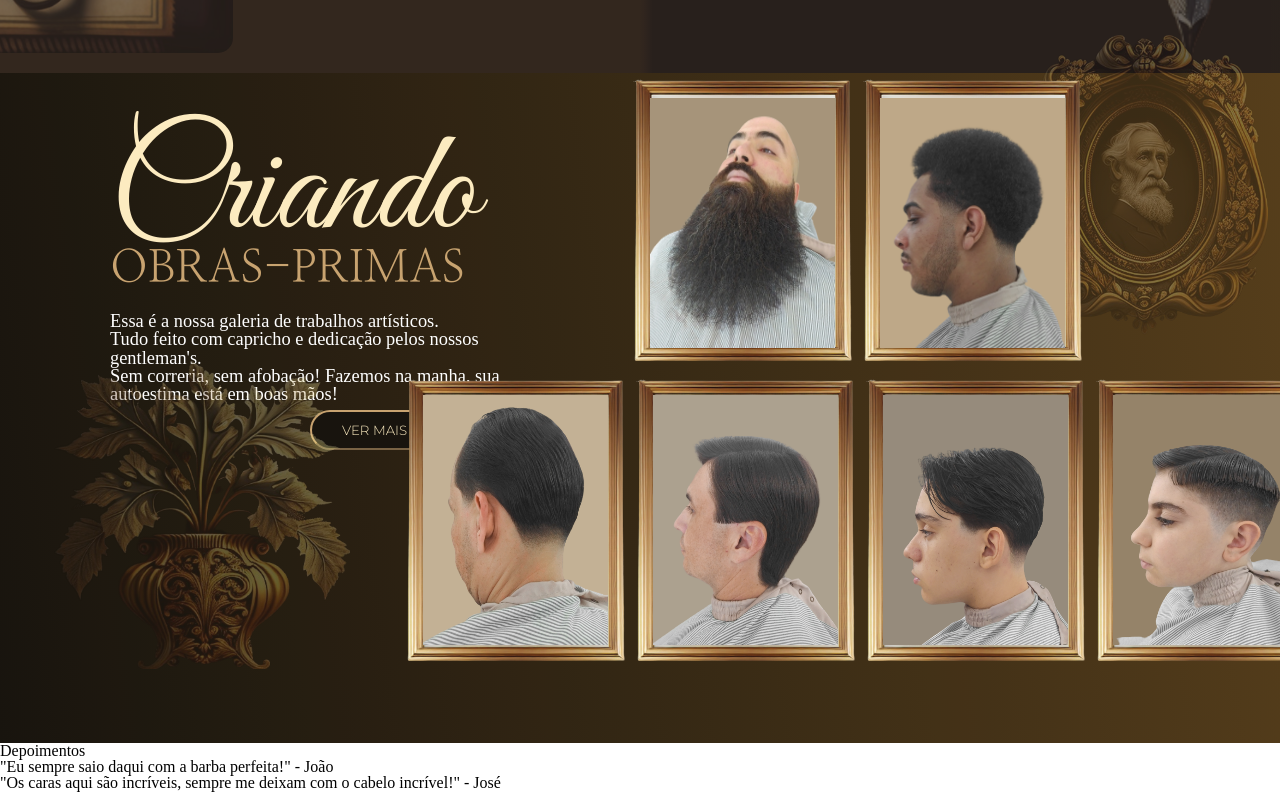
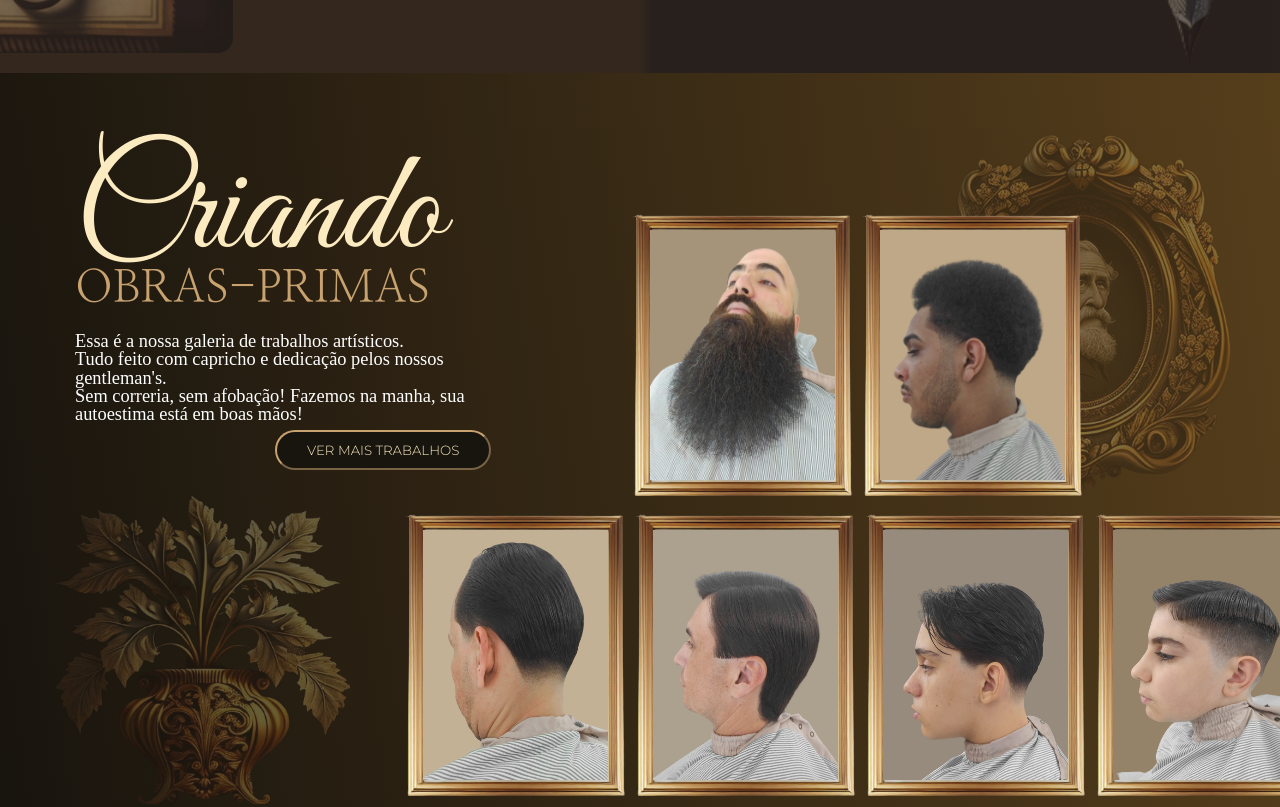
Before and after one commit to Gabriel-Bosco/barbeariaFidalgo, a plain HTML site: page index.html in a window 1280 px wide. Shown: the part 1397-2204 px from the top of the page. Drawn offline with Linux system fonts and the light colour scheme; a web font is replaced by a local one.

Commit message:
criado style contact

```diff
--- a/Styles/avaliacoes.css
+++ b/Styles/avaliacoes.css
@@ -1,4 +1,4 @@
 #avaliacoes {
-    height: 670px;
+    height: 740px;
     box-sizing: border-box;
 }
--- a/Styles/contato.css
+++ /dev/null
@@ -1,4 +0,0 @@
-#contact {
-    height: 670px;
-    box-sizing: border-box;
-}
--- a/Styles/gallery.css
+++ b/Styles/gallery.css
@@ -1,9 +1,9 @@
 #gallery {
-    height: 670px;
+    height: 740px;
     padding: 50px 75px;
     box-sizing: border-box;
-    background: #4d340f;
-    background: linear-gradient(262deg, #4d340f 0%, #0c0802 100%);
+    background: rgb(77,52,15);
+    background: linear-gradient(262deg, #4d340f 0%, rgb(12, 8, 2) 100%);
     opacity: 0.95;
 }
 
@@ -11,7 +11,9 @@
     position: absolute;
     text-align: left;
     width: 450px;
-    left: 110px;
+    left: 75px;
+    padding-top: 20px;
+
 }
 
 .titulo-galeria .antenome {
@@ -39,7 +41,7 @@
 .vaso {
     vertical-align: bottom;
     position: absolute;
-    top: 1750px;
+    top: 1885px;
     left: 50px;
     width: 300px;
     opacity: 0.3;
@@ -49,9 +51,9 @@
 
 .quadro {
     position: absolute;
-    right: 12px;
-    top: 1430px;
-    width: 250px;
+    right: 50px;
+    top: 1530px;
+    width: 300px;
     opacity: 0.3;
     display: inline;
     user-select: none;
--- a/index.html
+++ b/index.html
@@ -15,7 +15,7 @@
   <link rel="stylesheet" type="text/css" href="Styles/about.css">
   <link rel="stylesheet" type="text/css" href="Styles/gallery.css">
   <link rel="stylesheet" type="text/css" href="Styles/avaliacoes.css">
-  <link rel="stylesheet" type="text/css" href="Styles/contato.css">
+  <link rel="stylesheet" type="text/css" href="Styles/contact.css">
 </head>
 <body>
 
--- a/main.js
+++ b/main.js
@@ -18,19 +18,19 @@ window.onload=function() { //funciona simultaneo ao carregamento da pgn
         foto[c].classList.add("foto"); //adiciona o atributo class as imagens
 
         if (c <= 4) {
-            frame[c].style.top = "1775px"; //define o y da imagem
+            frame[c].style.top = "1910px"; //define o y da imagem
             frame[c].style.left = `${x - 17}px`; //define o x da imagem
 
-            foto[c].style.top = "1792px";
+            foto[c].style.top = "1927px";
             foto[c].style.left = `${x}px`;
             x = x + 230; //distancia entre as imagens
 
         }
         else {
-            frame[c].style.top = "1475px";
+            frame[c].style.top = "1610px";
             frame[c].style.left = `${x2 - 17}px`;
 
-            foto[c].style.top = "1495px";
+            foto[c].style.top = "1627px";
             foto[c].style.left = `${x2}px`;
             x2 = x2 + 230;
         }
```
